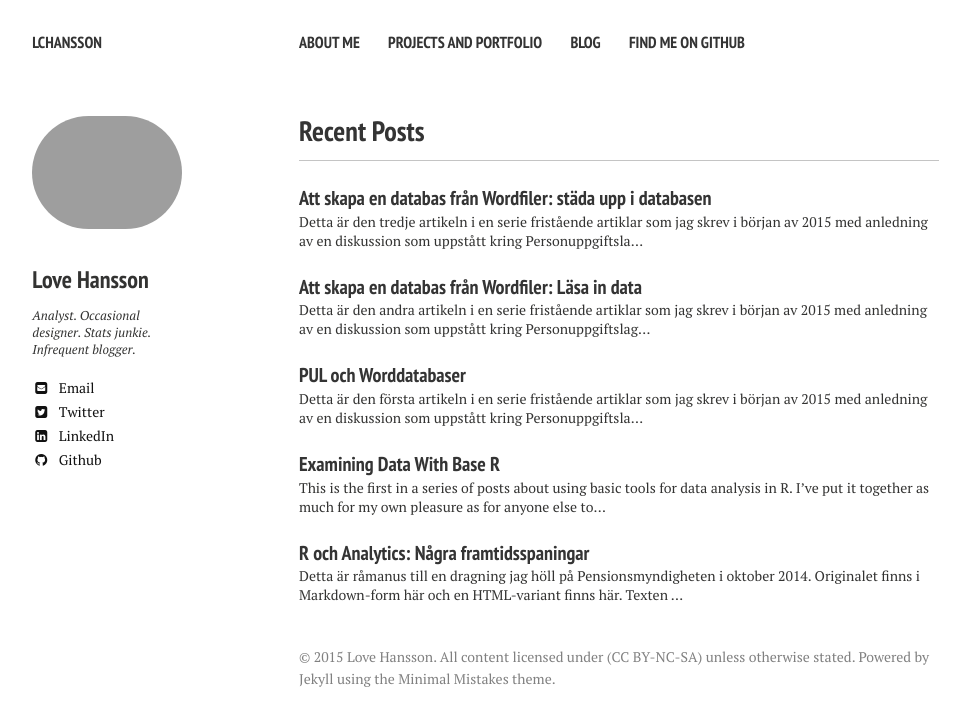
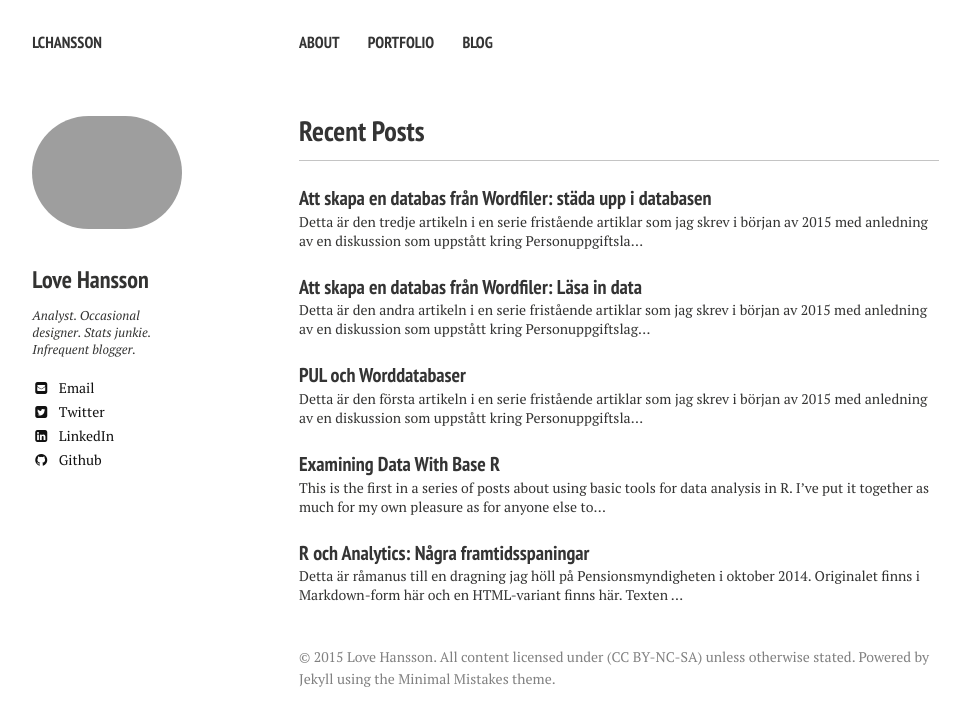
Before and after one commit to LCHansson/LCHansson.github.io, a Jekyll site: the page built from index.md, in a window 1280 px wide. Shown: the top 726 px of the page, without its empty margins (21-980 px from the left). Built offline with Jekyll 4.4.1, drawn with Linux system fonts in a browser that asks for light colours; nearby versions of some CDN libraries.

Commit message:
Less nav crap!

```diff
--- a/_data/navigation.yml
+++ b/_data/navigation.yml
@@ -3,14 +3,14 @@
 #- title: Home
 #  url: /
 
-- title: About me
+- title: About
   url: /about/
 
-- title: Projects and Portfolio
+- title: Portfolio
   url: /projects/
 
 - title: Blog
   url: /blog/
 
-- title: Find me on Github
-  url: http://github.com/LCHansson
+#- title: Find me on Github
+#  url: http://github.com/LCHansson
```
